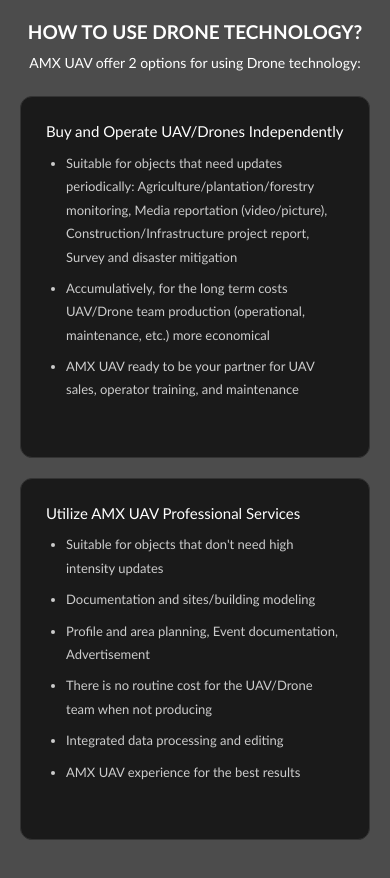
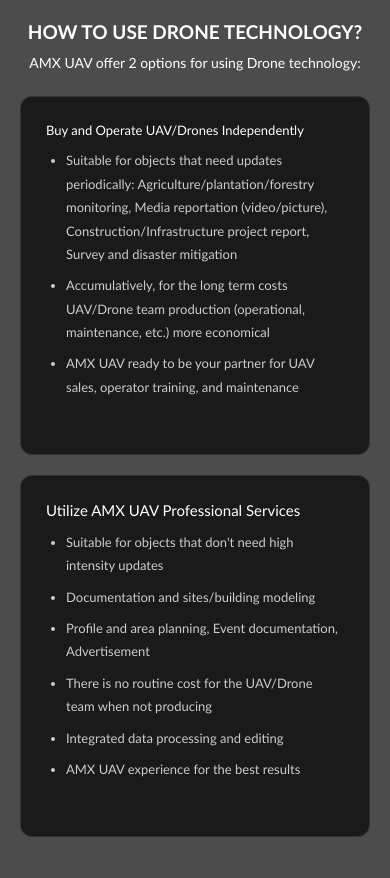
Before and after one commit to nasgmr/website-amx-next, a Next.js app: page /products/mapping in a window 390 px wide. Shown: the part 1620-2498 px from the top of the page. Built offline with nearby package versions, Linux system fonts and the light colour scheme; a web font is replaced by a local one.

Commit message:
fix: products usage content: subtitle and list (mobile version)

```diff
--- a/src/app/products/mapping/page.js
+++ b/src/app/products/mapping/page.js
@@ -39,7 +39,7 @@ export default function MappingPage() {
         <p className="usage-subtitle">AMX UAV offer 2 options for using Drone technology:</p>
         <div className="usage-options">
           <div className="usage-box">
-            <h4 className="content-subtitle">Buy and Operate UAV/Drones Independently</h4>
+            <h4 className="content-subtitle-1">Buy and Operate UAV/Drones Independently</h4>
             <ul className="content-list">
               <li>Suitable for objects that need updates periodically: Agriculture/plantation/forestry monitoring, Media reportation (video/picture), Construction/Infrastructure project report, Survey and disaster mitigation</li>
               <li>Accumulatively, for the long term costs UAV/Drone team production (operational, maintenance, etc.) more economical</li>
@@ -47,7 +47,7 @@ export default function MappingPage() {
             </ul>
           </div>
           <div className="usage-box">
-            <h4 className="content-subtitle">Utilize AMX UAV Professional Services</h4>
+            <h4 className="content-subtitle-2">Utilize AMX UAV Professional Services</h4>
             <ul className="content-list">
               <li>Suitable for objects that don&apos;t need high intensity updates</li>
               <li>Documentation and sites/building modeling</li>
--- a/src/css/style.css
+++ b/src/css/style.css
@@ -2331,7 +2331,13 @@ html, body, .homepage-body {
     margin-bottom: 25px;
   }
 
-  .content-subtitle {
+  .content-subtitle-1 {
+    font-size: 13px;
+    margin-bottom: 10px;
+    line-height: 1.3;
+  }
+
+  .content-subtitle-2 {
     font-size: 15px;
     margin-bottom: 10px;
     line-height: 1.3;
```
